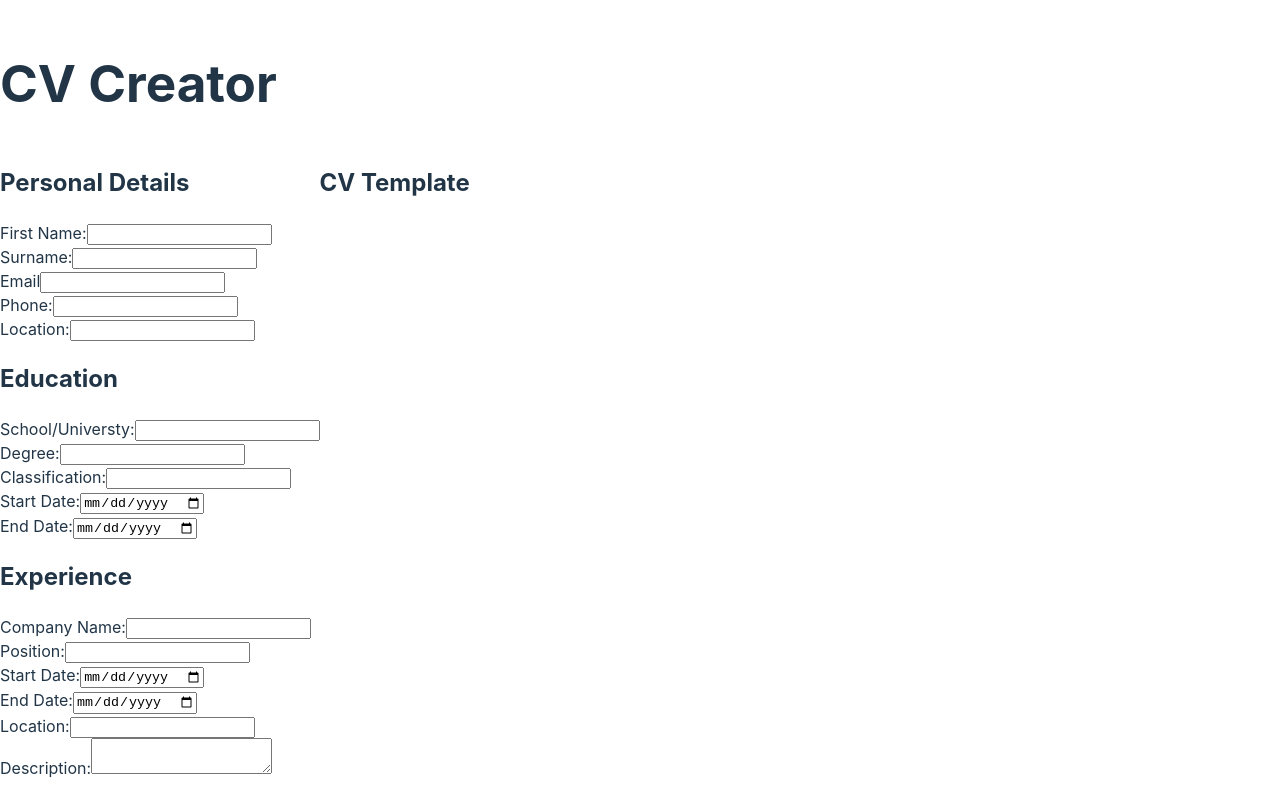
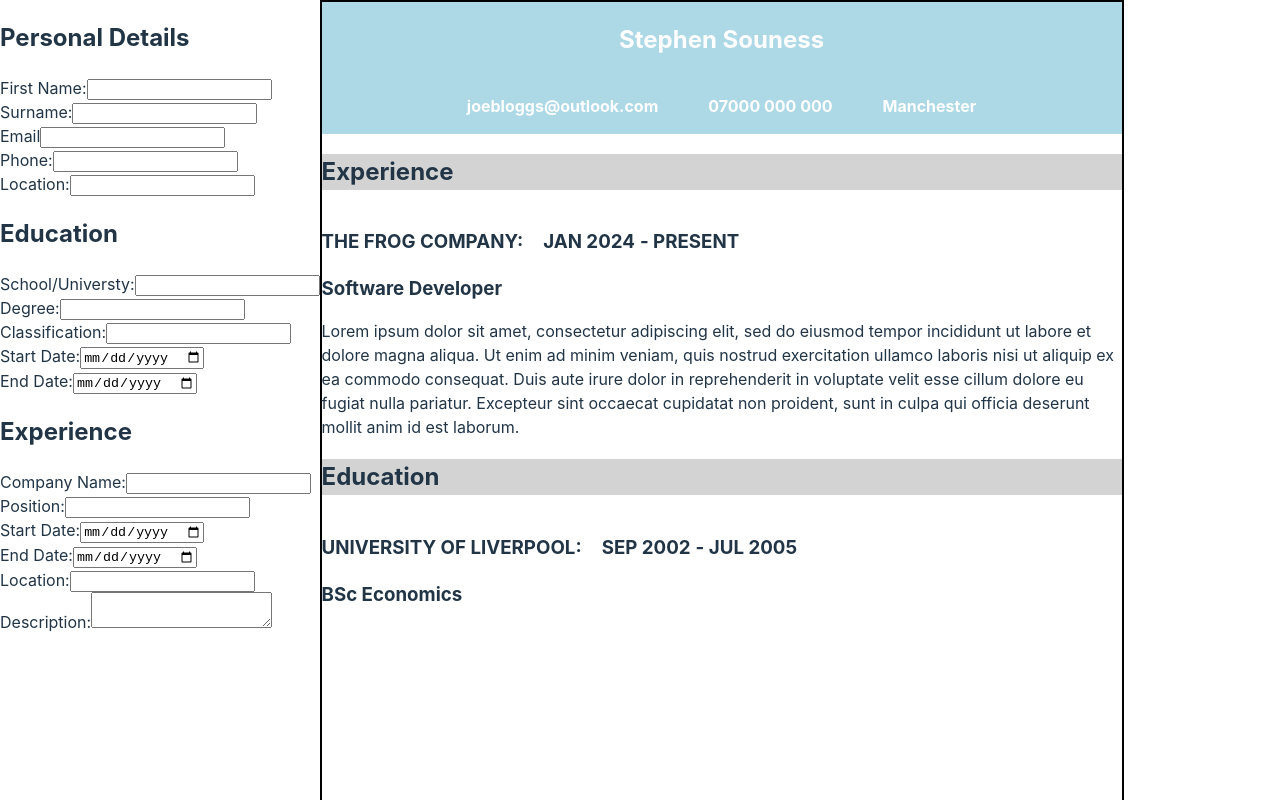
Before and after one commit to souste/cv-application, a React (Vite) app: page / in a window 1280 px wide. Shown: the top 800 px of the page. Built offline with nearby package versions, Linux system fonts and the light colour scheme.

Commit message:
contents of cv template added

```diff
--- a/src/App.css
+++ b/src/App.css
@@ -18,3 +18,47 @@
   display: flex;
   flex-direction: column;
 }
+
+.cv-template-container {
+  border: 2px solid black;
+  width: 800px;
+  height: 1000px;
+}
+
+.cv-template-top {
+  background-color: lightblue;
+  display: flex;
+  flex-direction: column;
+  align-items: center;
+  color: white;
+  font-weight: bold;
+}
+
+.personal-info-container {
+  display: flex;
+  justify-content: center;
+  gap: 50px;
+}
+
+.cv-header {
+  background-color: lightgray;
+}
+
+.company-start-end-date,
+.school-start-end-date {
+  display: flex;
+}
+
+.company-name,
+.school-name {
+  margin-right: 20px;
+}
+
+.start-date {
+  margin-right: 5px;
+}
+
+.job-title,
+.degree {
+  margin: 0;
+}
--- a/src/App.jsx
+++ b/src/App.jsx
@@ -9,7 +9,6 @@ import "./App.css";
 function App() {
   return (
     <>
-      <h1>CV Creator</h1>
       <div className="outer-container">
         <div className="form-container">
           <PersonalDetails />
--- a/src/CVTemplate.jsx
+++ b/src/CVTemplate.jsx
@@ -1,7 +1,43 @@
 function CVTemplate() {
   return (
     <>
-      <h2>CV Template</h2>
+      <div className="cv-template-container">
+        <div className="cv-template-top">
+          <h2 className="cv-name">Stephen Souness</h2>
+          <div className="personal-info-container">
+            <p>joebloggs@outlook.com</p>
+            <p>07000 000 000</p>
+            <p>Manchester</p>
+          </div>
+        </div>
+        <div className="cv-experience-container">
+          <h2 className="cv-header">Experience</h2>
+          <div className="experience-info-container">
+            <div className="company-start-end-date">
+              <h3 className="company-name">THE FROG COMPANY:</h3>
+              <h3 className="start-date">JAN 2024</h3>
+              <h3> - PRESENT</h3>
+            </div>
+            <h3 className="job-title">Software Developer</h3>
+            <p>
+              Lorem ipsum dolor sit amet, consectetur adipiscing elit, sed do eiusmod tempor incididunt ut labore et
+              dolore magna aliqua. Ut enim ad minim veniam, quis nostrud exercitation ullamco laboris nisi ut aliquip ex
+              ea commodo consequat. Duis aute irure dolor in reprehenderit in voluptate velit esse cillum dolore eu
+              fugiat nulla pariatur. Excepteur sint occaecat cupidatat non proident, sunt in culpa qui officia deserunt
+              mollit anim id est laborum.
+            </p>
+          </div>
+        </div>
+        <div className="cv-education-container">
+          <h2 className="cv-header">Education</h2>
+          <div className="school-start-end-date">
+            <h3 className="school-name">UNIVERSITY OF LIVERPOOL:</h3>
+            <h3 className="start-date">SEP 2002 </h3>
+            <h3>- JUL 2005</h3>
+          </div>
+          <h3 className="degree">BSc Economics</h3>
+        </div>
+      </div>
     </>
   );
 }
```
